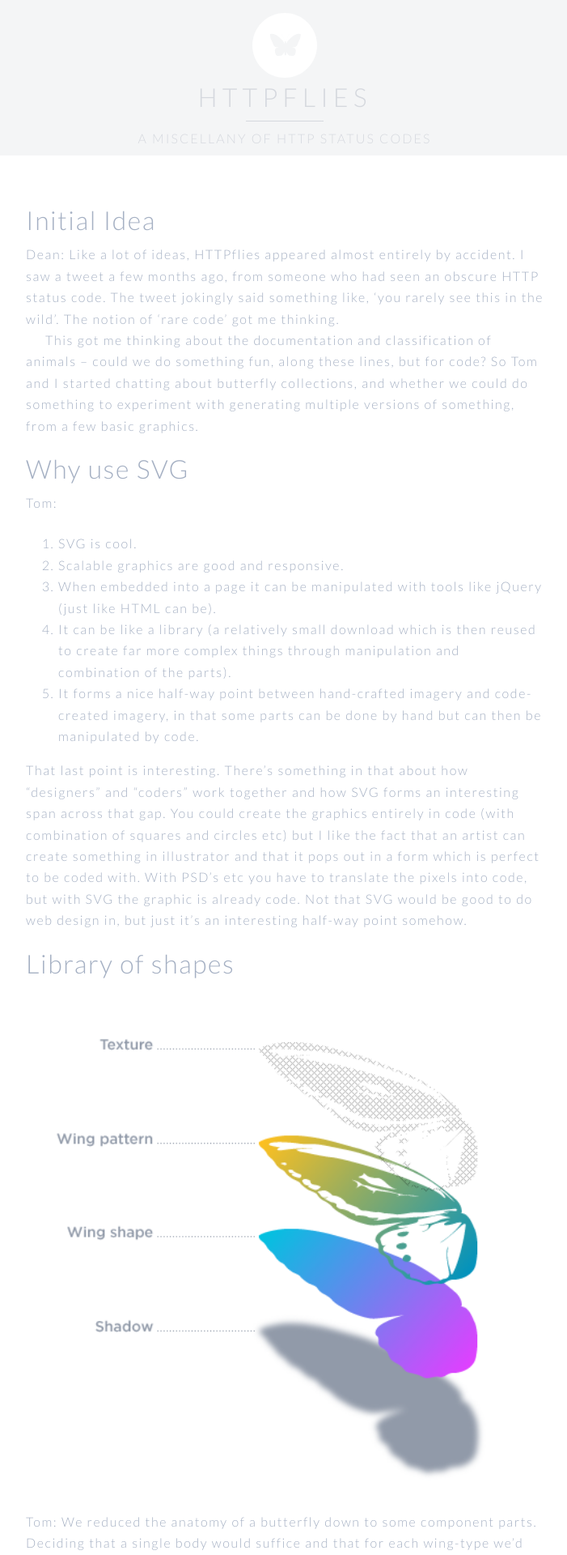
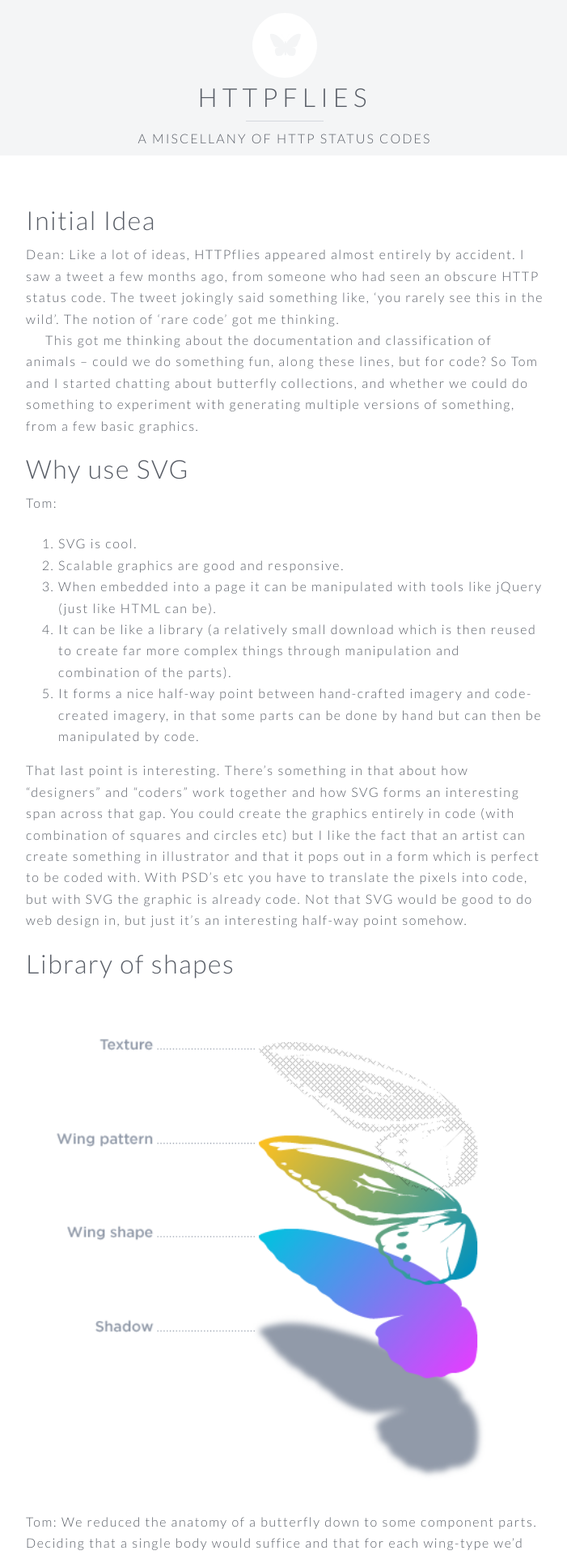
Before and after one commit to morganesque/httpflies, a PHP site: page /writeup.php in a window 1280 px wide. Shown: the top 1920 px of the page at 81% size, without its empty margins (288-989 px from the left). Run offline with PHP 8.4, Linux system fonts and the light colour scheme.

Commit message:
a few bug fixes and changing the text contrast

```diff
--- a/css/scss/_base.scss
+++ b/css/scss/_base.scss
@@ -3,9 +3,10 @@
 @import "lib/mymixins";
 
 $bgColor:#f4f5f6;
-$headColor:#d5d8de;
+$headColor:#585d66; //#d5d8de;
+$lineColor:#d5d8de;
 $midColor:#CFD2DB;
-$textColor:#A5B0C3;
+$textColor:#585d66; // #A5B0C3;
 $darkColor: darken($textColor, 32);
 
 * { -moz-box-sizing: border-box; -webkit-box-sizing: border-box; box-sizing: border-box; }
--- a/css/scss/_modules.scss
+++ b/css/scss/_modules.scss
@@ -4,7 +4,7 @@
 
 /* ----- THE HR LINE ---- */
 .line {
-    background-color:$headColor;
+    background-color:$lineColor;
     width:6em;
     height:1px;
     margin:0 auto 0.5em;
--- a/css/scss/writeup.scss
+++ b/css/scss/writeup.scss
@@ -14,7 +14,7 @@
 
 /* ----- THE HR LINE ---- */
 .line {
-    background-color:$headColor;
+    background-color:$lineColor;
     width:6em;
     height:1px;
     margin:0 auto 0.5em;
@@ -31,6 +31,7 @@
     a:link,
     a:visited {
         color:$darkColor;
+        text-decoration:underline;
     }
     a:hover,
     a:active {
--- a/index.php
+++ b/index.php
@@ -27,7 +27,7 @@ header('Content-Type: text/xml'); ?>
 	<meta name="apple-mobile-web-app-status-bar-style" content="black-translucent" />
     <link rel="image_src" href="" />
     <link rel="shortcut icon" href="favicon.ico" />
-    <link rel="apple-touch-icon" href="icons/apple-touch-icon.png" />
+    <link rel="apple-touch-icon" href="apple-touch-icon.png" />
     <link href='http://fonts.googleapis.com/css?family=Lato:300,400,700,300italic' rel='stylesheet' type='text/css'>
     <style type="text/css">
     <?php if ($xml) echo '<![CDATA['."\n"; ?>
--- a/writeup.php
+++ b/writeup.php
@@ -27,7 +27,7 @@ header('Content-Type: text/xml'); ?>
 	<meta name="apple-mobile-web-app-status-bar-style" content="black-translucent" />
     <link rel="image_src" href="" />
     <link rel="shortcut icon" href="favicon.ico" />
-    <link rel="apple-touch-icon" href="icons/apple-touch-icon.png" />
+    <link rel="apple-touch-icon" href="apple-touch-icon.png" />
     <link href='http://fonts.googleapis.com/css?family=Lato:300,400,700,300italic' rel='stylesheet' type='text/css'>
     <style type="text/css">
     <?php if ($xml) echo '<![CDATA['."\n"; ?>
@@ -40,7 +40,7 @@ header('Content-Type: text/xml'); ?>
 <body>
     <header class="box_header">
         <?php /* <div class="logo"><a href="#" id="index-link"><?php include('./svg/logo.svg'); ?></a></div> */ ?>
-        <div class="logo"><?php include('./svg/logo.svg'); ?></div>
+        <div class="logo" onclick="window.location.href = '/';"><?php include('./svg/logo.svg'); ?></div>
         <h1 class="beta large-text">httpflies</h1>
         <hr class="line"/>
         <p class="sub">A Miscellany Of <span class="nw">Http Status Codes</span></p>
@@ -123,9 +123,12 @@ header('Content-Type: text/xml'); ?>
         <p>HTTPflies is a joint project by <a href="http://twitter.com/morganesque">Tom Morgan</a> and <a href="http://twitter.com/DeanVipond">Dean Vipond</a></p>
         <p>You can go back to <a href="/">HTTPflies</a> if you want.</p>
         <p class="small">Copyright &copy; 2013</p>
-        <div class="logo"><?php include('./svg/logo.svg'); ?></div>
+        <div class="logo" onclick="window.location.href = '/';"><?php include('./svg/logo.svg'); ?></div>
     </footer>
 <script>
+(function(){
+
+})();
 <?php if ($xml) echo '<![CDATA['."\n"; ?>
   (function(i,s,o,g,r,a,m){i['GoogleAnalyticsObject']=r;i[r]=i[r]||function(){
   (i[r].q=i[r].q||[]).push(arguments)},i[r].l=1*new Date();a=s.createElement(o),
```
Also changed, not shown: css/style.css, css/writeup.css.
